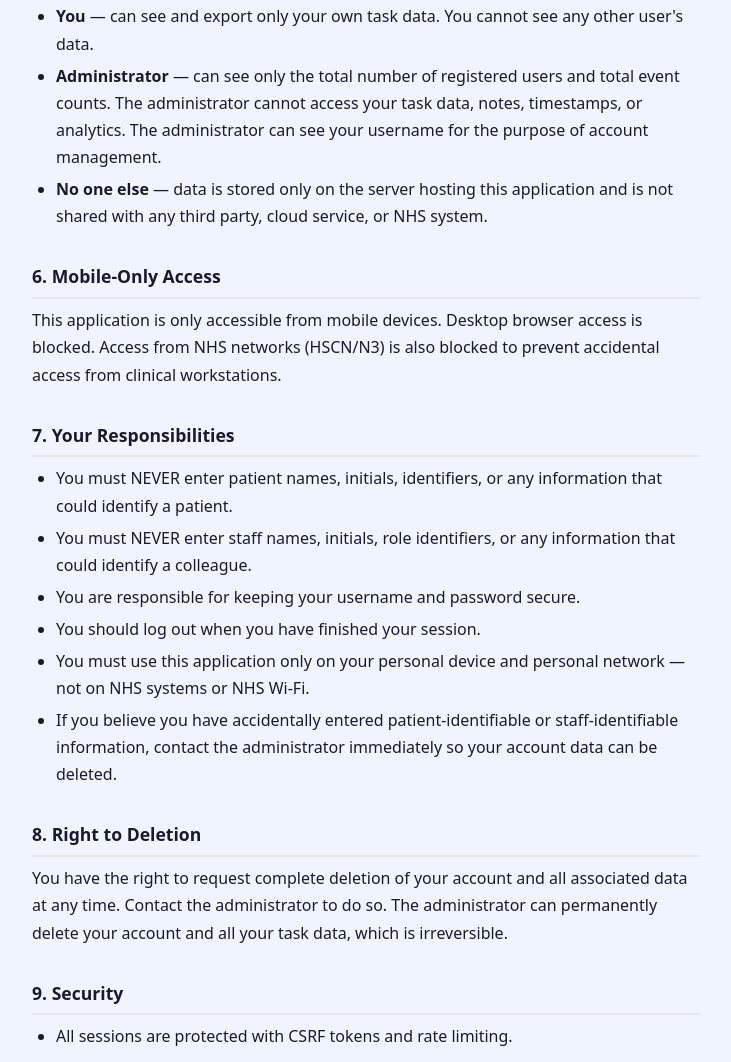
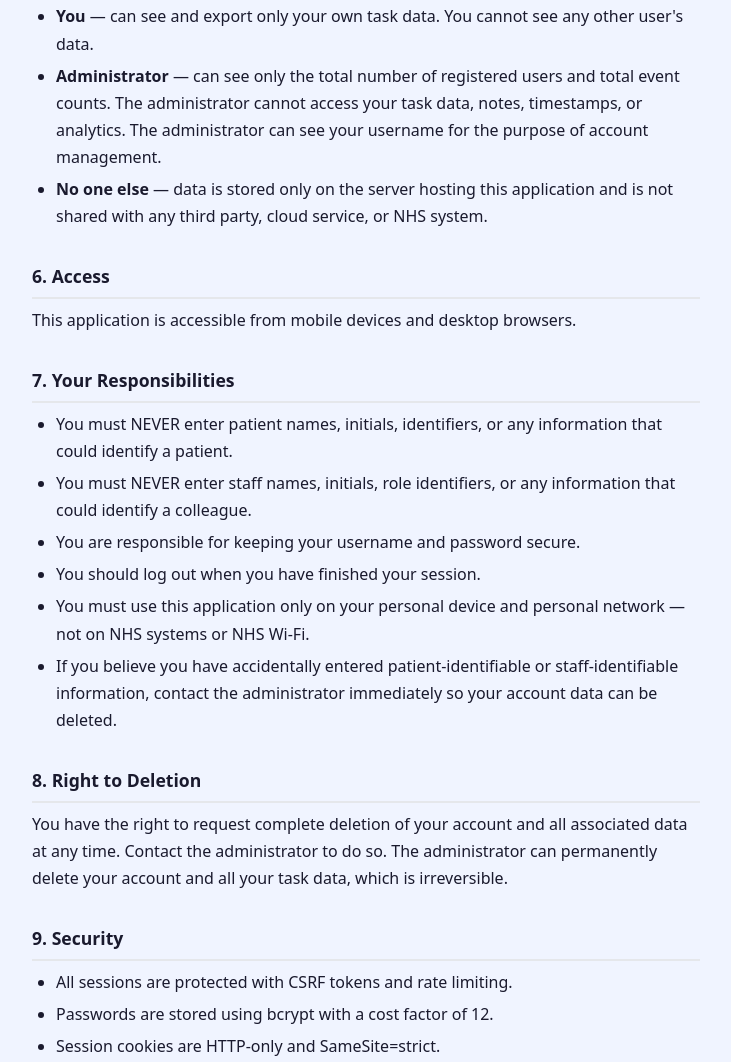
Before and after one commit to jamesjhs/Tasker, a website: page public/policy.html in a window 1280 px wide. Shown: the part 1410-2472 px from the top of the page, without its empty margins (274-1005 px from the left). Drawn offline with Linux system fonts and the light colour scheme.

Commit message:
Update policy.html

```diff
--- a/public/policy.html
+++ b/public/policy.html
@@ -62,8 +62,8 @@
     <li><strong>No one else</strong> — data is stored only on the server hosting this application and is not shared with any third party, cloud service, or NHS system.</li>
   </ul>
 
-  <h2>6. Mobile-Only Access</h2>
-  <p>This application is only accessible from mobile devices. Desktop browser access is blocked. Access from NHS networks (HSCN/N3) is also blocked to prevent accidental access from clinical workstations.</p>
+  <h2>6. Access</h2>
+  <p>This application is accessible from mobile devices and desktop browsers.</p>
 
   <h2>7. Your Responsibilities</h2>
   <ul>
```
